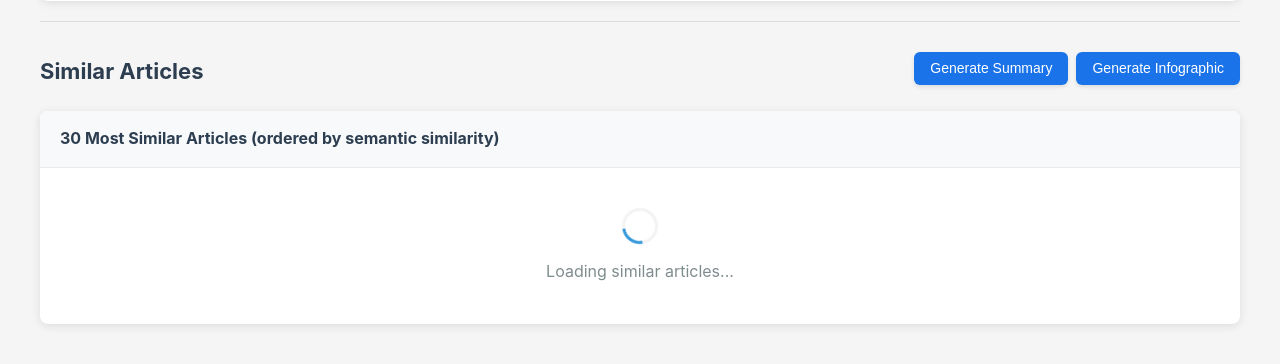
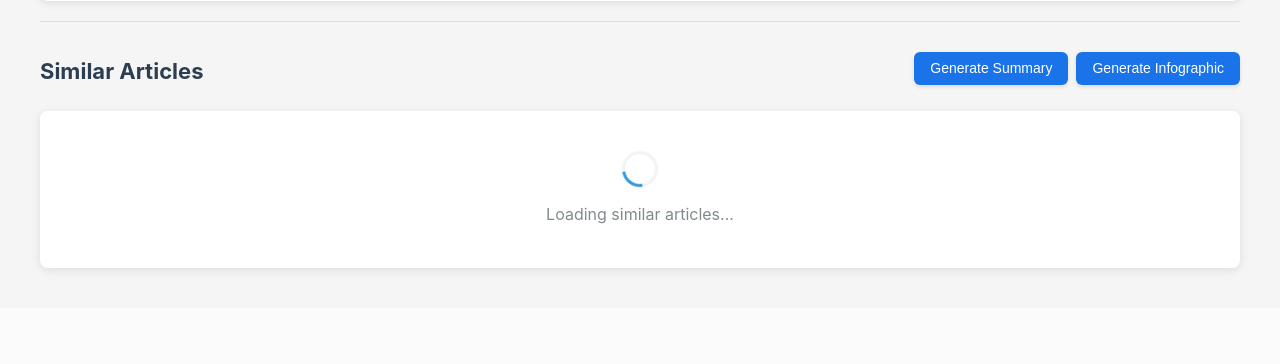
Before and after one commit to ChangLabSNU/PaperSorter, a Python web app: template PaperSorter/templates/paper_detail.html in a window 1280 px wide. Shown: the part 593-957 px from the top of the page. After the commit the page ends 866 px from the top, so only its background shows below. Run offline with Jinja, Linux system fonts and the light colour scheme; the template is opened without the code that fills it, so the values that code supplies are empty.

Commit message:
Hide similar section header

```diff
--- a/PaperSorter/templates/partials/similar_section.html
+++ b/PaperSorter/templates/partials/similar_section.html
@@ -35,7 +35,6 @@
 
 <!-- Similar Feeds -->
 <div class="feeds-container">
-  <div class="similarity-header">30 Most Similar Articles (ordered by semantic similarity)</div>
   <div id="similarFeedsList"></div>
   <div id="similarLoading" class="loading">
     <div class="loading-spinner"></div>
```
